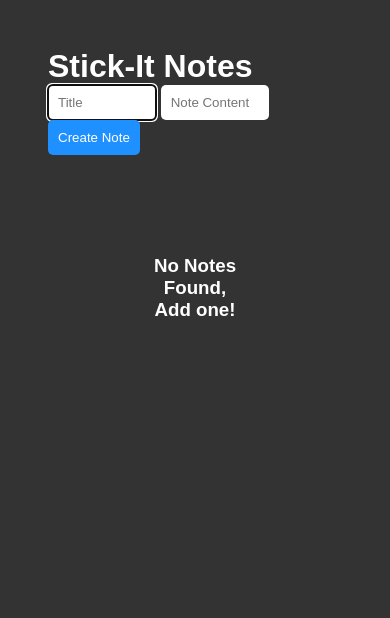
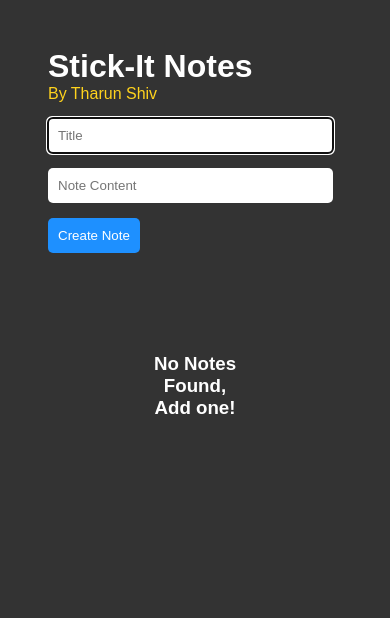
Before and after one commit to tharunShiv/stick-it-notes, a website: page index.html in a window 390 px wide. Drawn offline with Linux system fonts and the light colour scheme.

Commit message:
responsive

```diff
--- a/index.html
+++ b/index.html
@@ -10,12 +10,14 @@
     />
     <link rel="stylesheet" href="style.css" />
     <link rel="manifest" href="manifest.json" />
+    <meta name="viewport" content="width=device-width, initial-scale=1.0" />
   </head>
 
   <body>
     <div id="header">
       <div id="heading">
         <h1>Stick-It Notes</h1>
+        <p id="ts">By Tharun Shiv</p>
       </div>
       <div id="form">
         <form id="inputForm">
--- a/style.css
+++ b/style.css
@@ -16,11 +16,16 @@ body {
   text-align: center;
 }
 
+#ts {
+  color: #ffd31d;
+}
+
 .inputText {
   padding: 10px;
   border-radius: 5px;
   border: 0px;
   width: 30%;
+  margin: 15px;
 }
 
 .hidden {
@@ -144,3 +149,16 @@ ol li {
 ol li a {
   color: #fff;
 }
+
+@media only screen and (max-width: 600px) {
+  #new-note-title-input,
+  #new-note-body-input {
+    display: block;
+    width: 90%;
+    margin-left: 0px;
+  }
+
+  .btn {
+    margin-left: 0px;
+  }
+}
```
